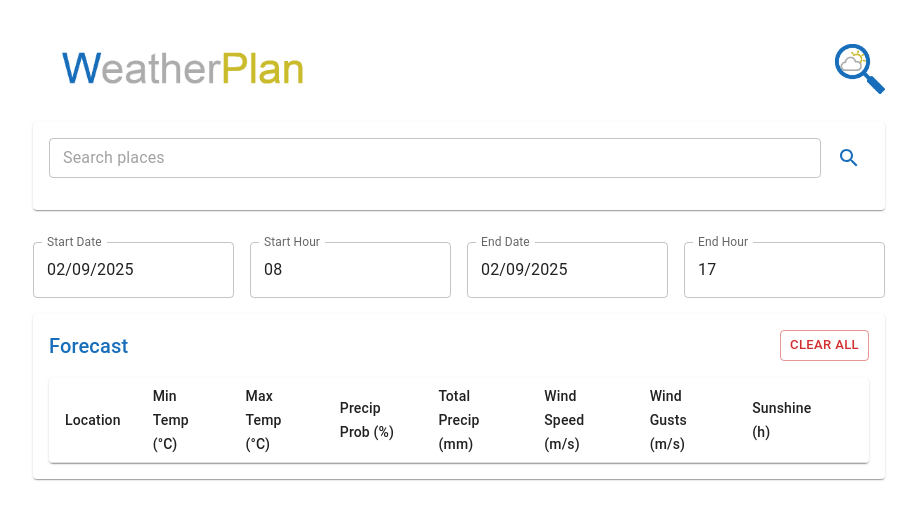
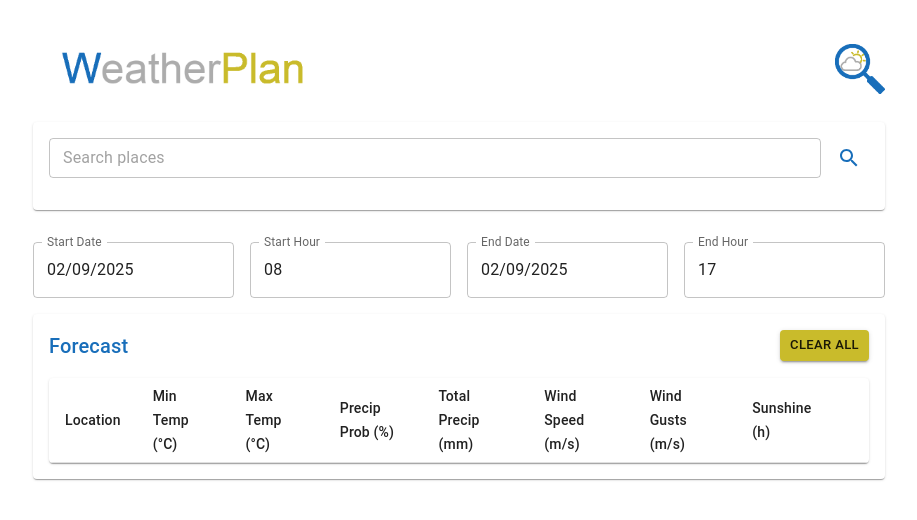
Before and after one commit to dkarlo2/weatherplan-web, a React (Create React App) app: page / in a window 1280 px wide. Shown: the top 520 px of the page, without its empty margins (181-1098 px from the left). Built offline with nearby package versions, Linux system fonts and the light colour scheme.

Commit message:
update UI

```diff
--- a/src/App.js
+++ b/src/App.js
@@ -168,7 +168,7 @@ const WeatherDashboard = () => {
         <Paper sx={{ p: 2 }}>
           <Box display="flex" justifyContent="space-between" alignItems="center" mb={2}>
             <Typography variant="h6" color="primary">Forecast</Typography>
-            <Button variant="outlined" color="error" size="small" onClick={handleClearForecast}>Clear All</Button>
+            <Button variant="contained" color="secondary" size="small" onClick={handleClearForecast}>Clear All</Button>
           </Box>
           <TableContainer component={Paper}>
             <Table size="small">
@@ -197,7 +197,7 @@ const WeatherDashboard = () => {
                     <TableCell>{data.windGusts}</TableCell>
                     <TableCell>{data.sunshine}</TableCell>
                     <TableCell>
-                      <IconButton color="error" onClick={() => handleRemovePlace(data.location)}>
+                      <IconButton color="secondary" onClick={() => handleRemovePlace(data.location)}>
                         <RemoveIcon />
                       </IconButton>
                     </TableCell>
--- a/src/theme.js
+++ b/src/theme.js
@@ -4,7 +4,10 @@ const theme = createTheme({
     palette: {
         primary: {
             main: "#186eba",
-        }
+        },
+        secondary: {
+            main: "#c9bb2b",
+        },
     }
 });
 
```
